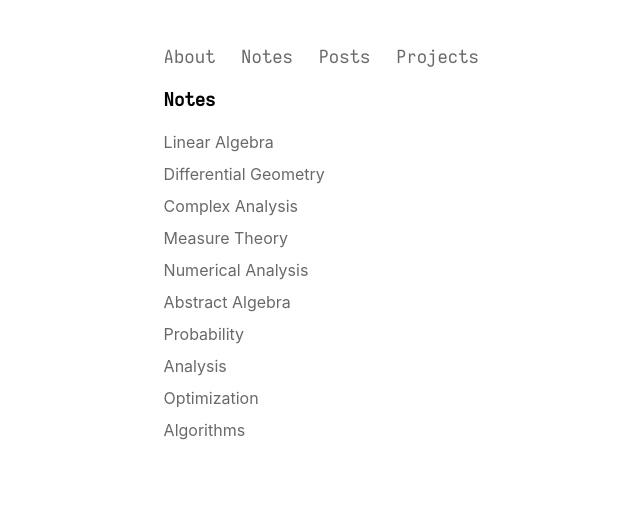
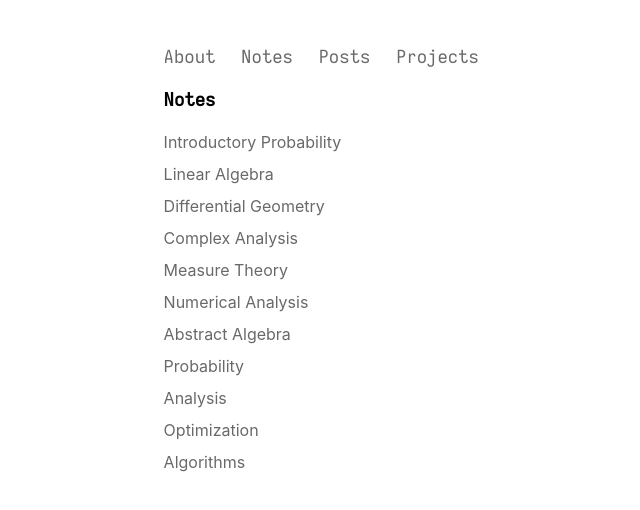
Before and after one commit to kanyesthaker/portfolio, a React (Create React App) app: page /notes in a window 1280 px wide. Shown: the top 510 px of the page, without its empty margins (246-886 px from the left). Built offline with nearby package versions, Linux system fonts and the light colour scheme.

Commit message:
Add probability notes

```diff
--- a/src/screens/NotesScreen.jsx
+++ b/src/screens/NotesScreen.jsx
@@ -8,9 +8,9 @@ export default function NotesScreen(props) {
                 Notes
             </p>
             <ul className={styles.linksUl}>
-                {/* <li className={styles.linksLi}>
-                    Machine Learning (Coming Soon)
-                </li> */}
+                <li className={styles.linksLi}>
+                    <a href={process.env.PUBLIC_URL+'/notes/intro-probability.pdf'}>Introductory Probability</a>
+                </li>
                 <li className={styles.linksLi}>
                     <a href={process.env.PUBLIC_URL+'/notes/linear-algebra.pdf'}>Linear Algebra</a>
                 </li>
```
Also changed, not shown: 1 other file (tests, documents, lock files or other folders).
